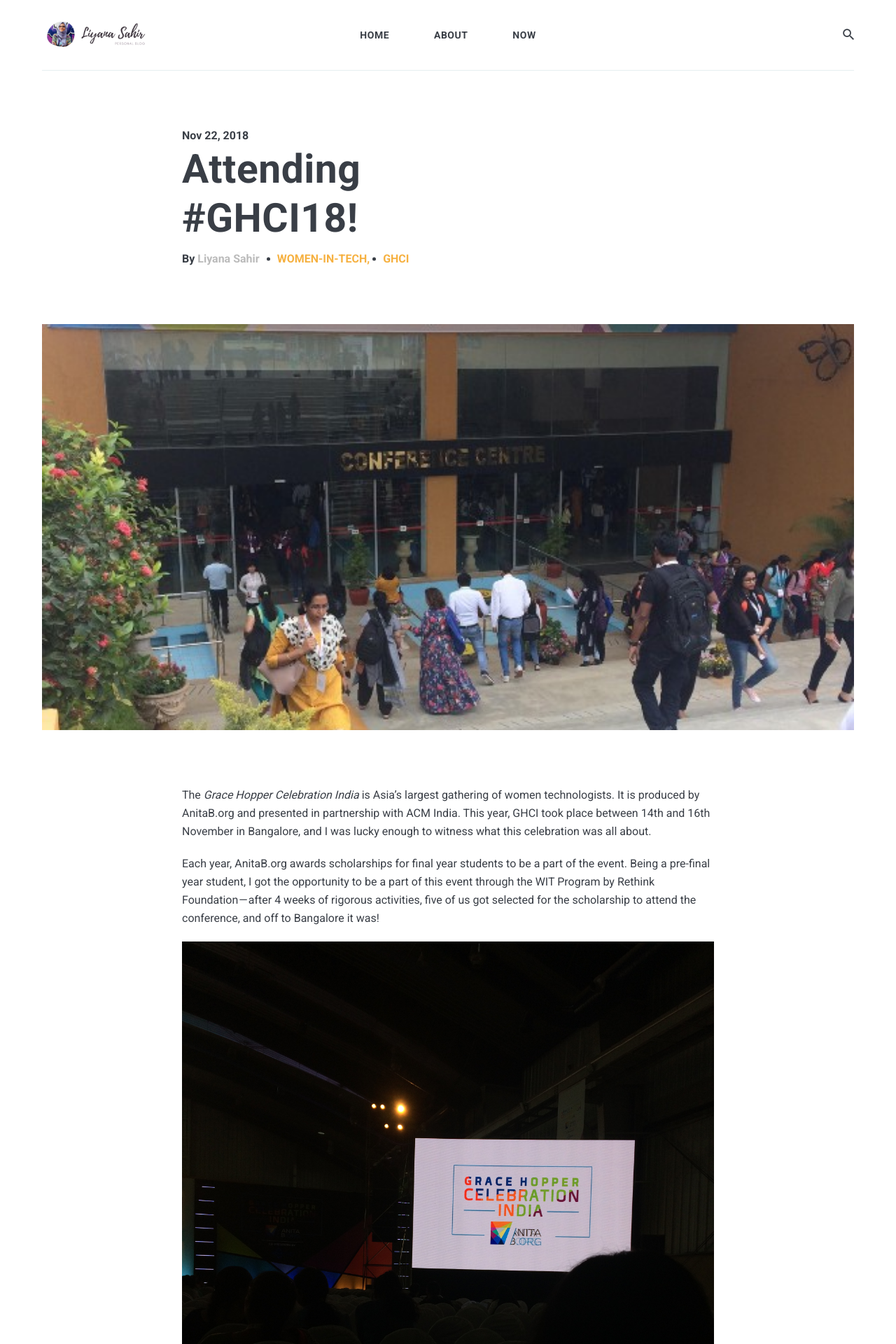
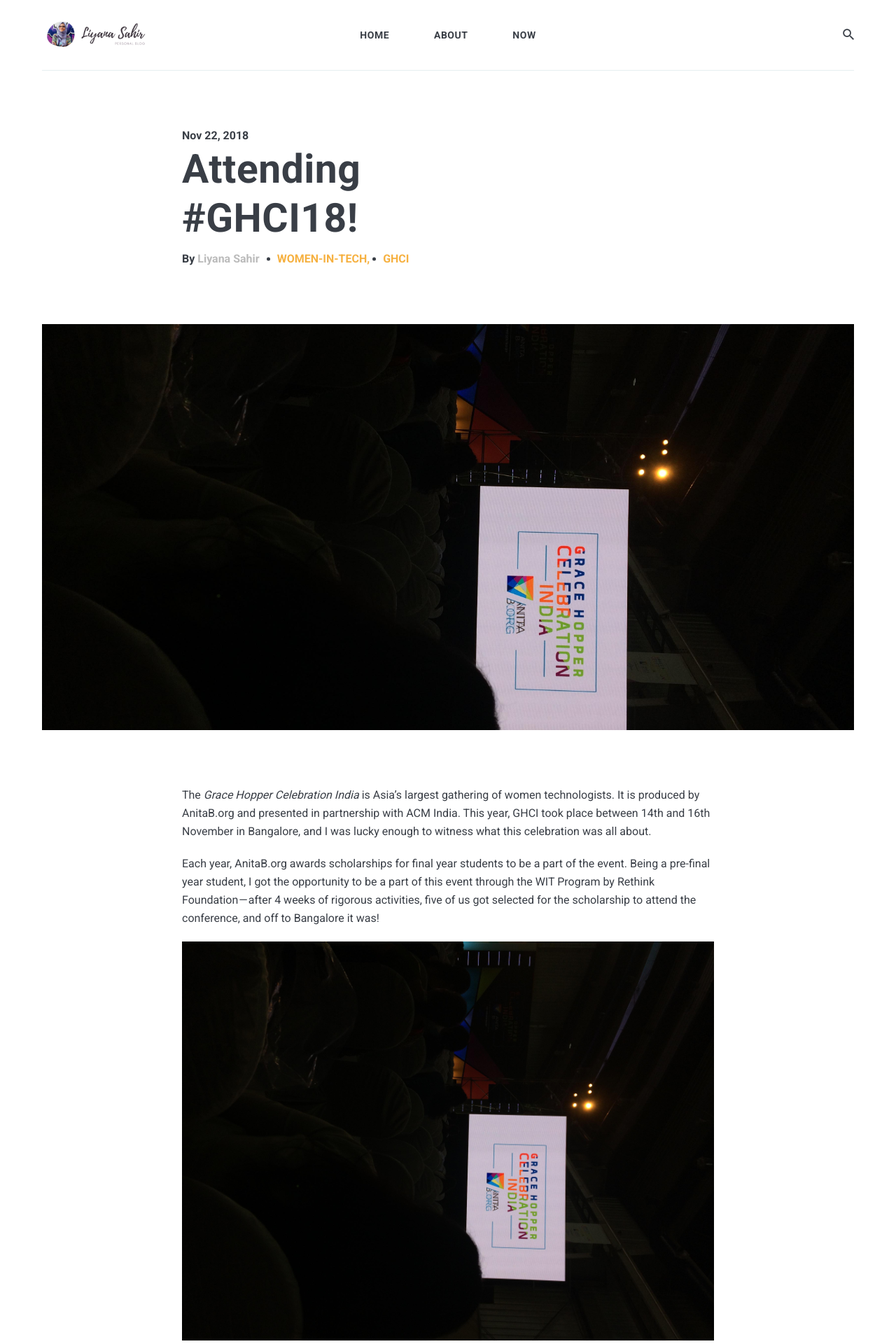
Before and after one commit to liyanasahir/liyanasahir.github.io, a Jekyll site: the page built from _posts/2018-11-22-attending--ghci18.markdown, in a window 1280 px wide. Shown: the top 1920 px of the page at 70% size. Built offline with Jekyll 4.4.1, drawn with Linux system fonts in a browser that asks for light colours; nearby versions of some CDN libraries; comment, search, counter and statistics services are not loaded.

Commit message:
minor edits

```diff
--- a/_posts/2018-11-22-attending--ghci18.markdown
+++ b/_posts/2018-11-22-attending--ghci18.markdown
@@ -2,7 +2,7 @@
 layout:	post
 title:	"Attending #GHCI18!"
 date:	2018-11-22
-image:  ghci.jpeg
+image:  ghci2.jpg
 tags: WOMEN-IN-TECH, GHCI
 ---
 The *Grace Hopper Celebration India* is Asia’s largest gathering of women technologists. It is produced by AnitaB.org and presented in partnership with ACM India. This year, GHCI took place between 14th and 16th November in Bangalore, and I was lucky enough to witness what this celebration was all about.
--- a/_posts/2019-03-09-hacking-the-night-away.markdown
+++ b/_posts/2019-03-09-hacking-the-night-away.markdown
@@ -2,7 +2,7 @@
 layout:	post
 title:	"Hacking the Night Away"
 date:	2019-03-09
-image: htn9.png
+image: htn9.PNG
 tags: hackathon, wit
 ---
 *A month ago, we organized Hack the Night — a 24-hour hackathon, exclusively for women. This is the story of all that went on behind the scenes.*
```
Also changed, not shown: images/ghci2.JPG (deleted), images/ghci2.jpg (added).
